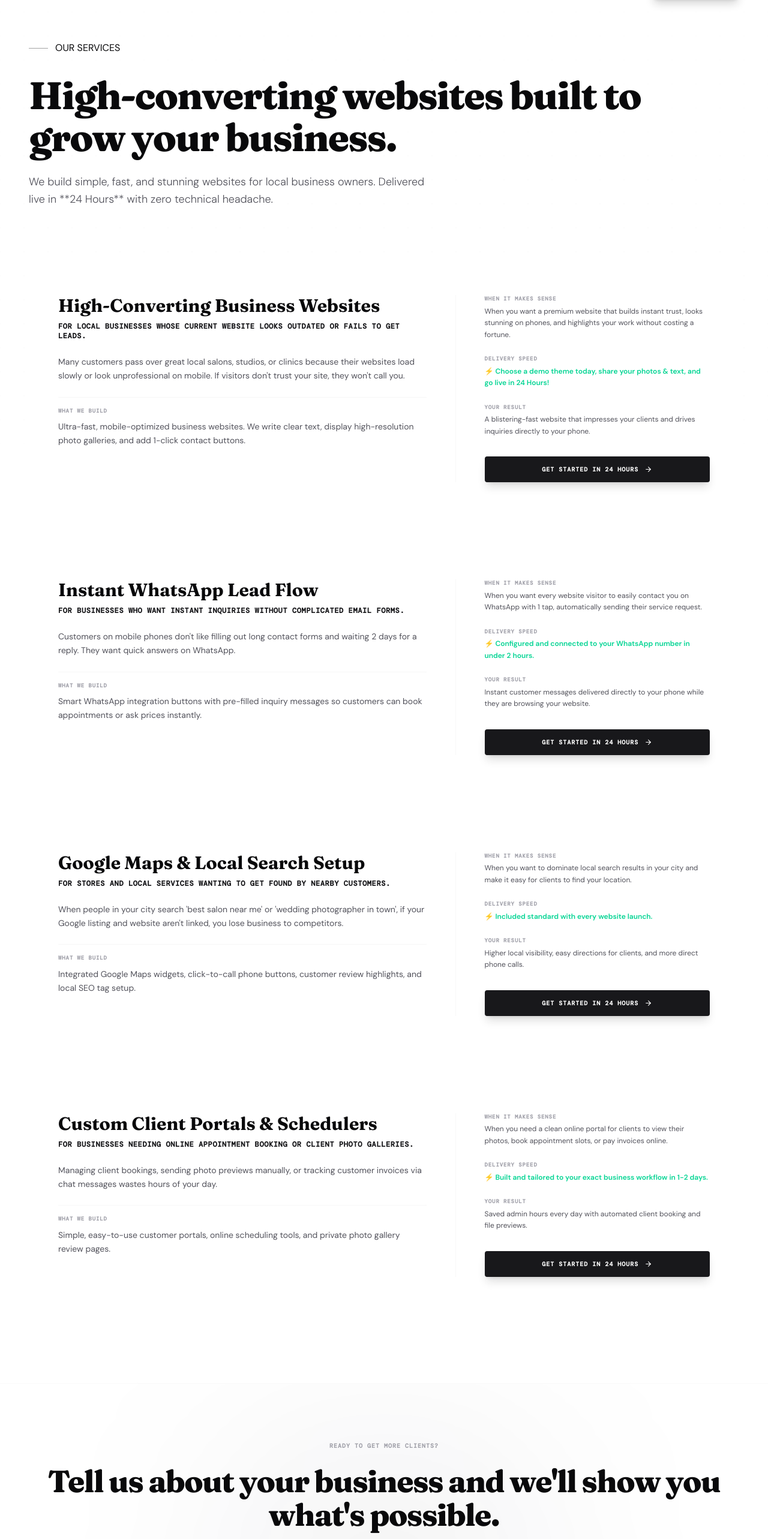
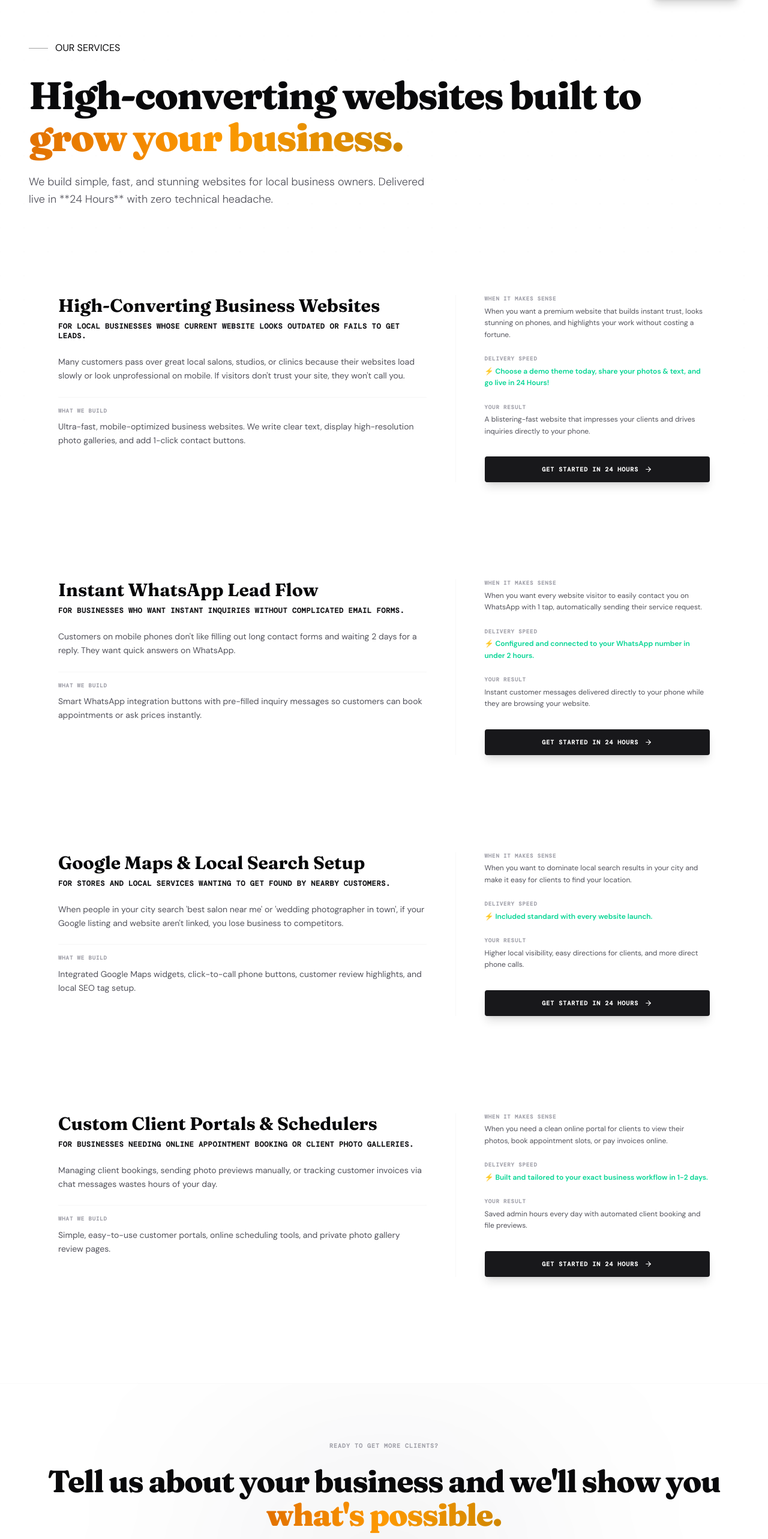
Before and after one commit to dipexplorer/nerqiva-agency-site, a Next.js app: page /solutions in a window 1280 px wide. Shown: the part 60-2626 px from the top of the page at 60% size. Built offline with nearby package versions, Linux system fonts and the light colour scheme.

Commit message:
style(typography): restore rich glowing gold gradient text highlights to section headings across landing page

```diff
--- a/src/app/solutions/page.tsx
+++ b/src/app/solutions/page.tsx
@@ -66,7 +66,7 @@ export default function SolutionsPage() {
           </div>
           <h1 className="font-sans font-extrabold text-text-primary leading-[1.1] mb-6 tracking-tight"
               style={{ fontSize: "clamp(2.5rem, 5vw, 4rem)", letterSpacing: "-0.03em" }}>
-            High-converting websites built to grow your business.
+            High-converting websites built to <span className="bg-linear-to-r from-amber-600 via-amber-500 to-yellow-600 dark:from-amber-400 dark:via-yellow-300 dark:to-amber-500 bg-clip-text text-transparent font-black">grow your business.</span>
           </h1>
           <p className="text-text-secondary text-lg leading-relaxed max-w-2xl font-light">
             We build simple, fast, and stunning websites for local business owners. Delivered live in **24 Hours** with zero technical headache.
--- a/src/app/work/page.tsx
+++ b/src/app/work/page.tsx
@@ -57,7 +57,7 @@ export default function WorkPage() {
             className="font-sans font-extrabold text-text-primary leading-[1.08] mb-6 tracking-tight"
             style={{ fontSize: "clamp(2.5rem, 5.5vw, 4.25rem)", letterSpacing: "-0.03em" }}
           >
-            Crafted for <span className="text-accent">Impact.</span>
+            Crafted for <span className="bg-linear-to-r from-amber-600 via-amber-500 to-yellow-600 dark:from-amber-400 dark:via-yellow-300 dark:to-amber-500 bg-clip-text text-transparent font-black">Impact.</span>
           </h1>
           <p className="text-text-secondary text-lg leading-relaxed max-w-2xl font-normal">
             Explore our collection of live interactive website themes, luxury portfolios, and custom digital systems. Click any demo below to test-drive the live website directly in your browser.
--- a/src/components/CaseStudies.tsx
+++ b/src/components/CaseStudies.tsx
@@ -34,7 +34,7 @@ export default function CaseStudies() {
               <div className="h-px w-8 bg-accent/30 hidden sm:block" />
             </div>
             <h2 className="font-sans font-extrabold text-text-primary leading-[1.08] tracking-tight" style={{ fontSize: "clamp(2.2rem, 4.2vw, 3.4rem)" }}>
-              High-Ticket Implementations & <span className="text-accent-gold">Digital Flagships.</span>
+              High-Ticket Implementations & <span className="bg-linear-to-r from-amber-600 via-amber-500 to-yellow-600 dark:from-amber-400 dark:via-yellow-300 dark:to-amber-500 bg-clip-text text-transparent font-black">Digital Flagships.</span>
             </h2>
           </div>
           <div className="md:col-span-5">
--- a/src/components/ClosingSection.tsx
+++ b/src/components/ClosingSection.tsx
@@ -19,7 +19,7 @@ export default function ClosingSection() {
           className="font-sans font-extrabold text-text-primary leading-[1.1] mb-5 tracking-tight"
           style={{ fontSize: "clamp(2rem, 4.5vw, 3.2rem)", letterSpacing: "-0.03em" }}
         >
-          Tell us about your business and we'll show you what's possible.
+          Tell us about your business and we'll show you <span className="bg-linear-to-r from-amber-600 via-amber-500 to-yellow-600 dark:from-amber-400 dark:via-yellow-300 dark:to-amber-500 bg-clip-text text-transparent font-black">what's possible.</span>
         </h2>
 
         {/* Subtext */}
--- a/src/components/Hero.tsx
+++ b/src/components/Hero.tsx
@@ -75,7 +75,7 @@ export default function Hero() {
               }}
             >
               Your competitors get more clients because they{" "}
-              <em className="not-italic text-accent-gold">
+              <em className="not-italic bg-linear-to-r from-amber-600 via-amber-500 to-yellow-600 dark:from-amber-400 dark:via-yellow-300 dark:to-amber-500 bg-clip-text text-transparent font-black">
                 show up, respond fast, and look credible online.
               </em>
             </h1>
--- a/src/components/Process.tsx
+++ b/src/components/Process.tsx
@@ -48,7 +48,7 @@ export default function Process() {
               <div className="flex flex-col gap-2 mb-6">
                 <span className="label-eyebrow text-accent">OUR METHODOLOGY</span>
                 <h2 className="font-sans font-extrabold text-text-primary text-3xl leading-tight tracking-tight">
-                  A process built for <span className="text-accent">clarity</span> and results.
+                  A process built for <span className="bg-linear-to-r from-amber-600 via-amber-500 to-yellow-600 dark:from-amber-400 dark:via-yellow-300 dark:to-amber-500 bg-clip-text text-transparent font-black">clarity</span> and results.
                 </h2>
               </div>
 
@@ -82,7 +82,7 @@ export default function Process() {
             <div className="block lg:hidden max-w-md mb-8">
               <span className="label-eyebrow text-accent">OUR METHODOLOGY</span>
               <h2 className="font-sans font-extrabold text-text-primary leading-tight mt-2 mb-4" style={{ fontSize: "clamp(2rem, 3.5vw, 2.75rem)" }}>
-                A process built for <span className="text-accent">clarity</span> and results.
+                A process built for <span className="bg-linear-to-r from-amber-600 via-amber-500 to-yellow-600 dark:from-amber-400 dark:via-yellow-300 dark:to-amber-500 bg-clip-text text-transparent font-black">clarity</span> and results.
               </h2>
               <p className="text-text-secondary text-sm leading-relaxed">
                 We follow a structured roadmap designed to align objectives, speed up iteration, and verify production quality.
```
